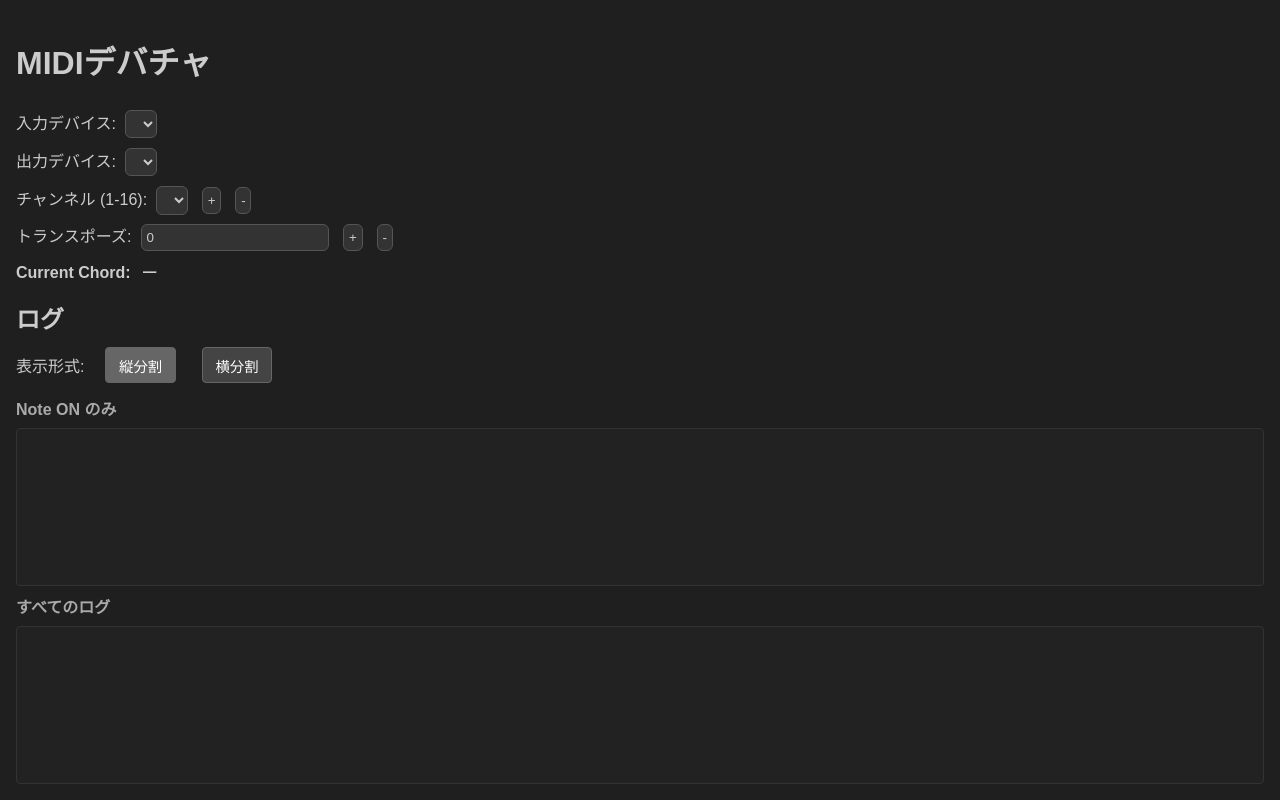
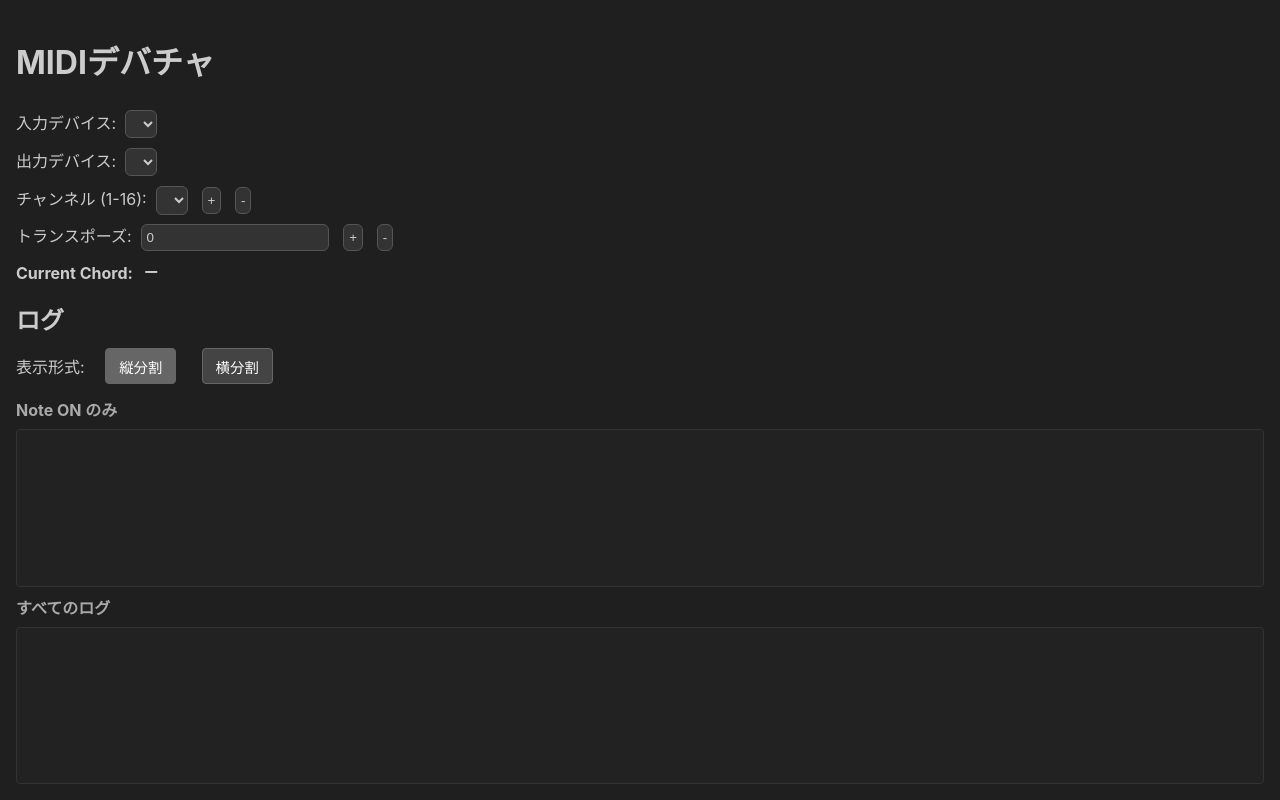
Before and after one commit to ogaog/MidiDevCha, a plain HTML site: page index.html in a window 1280 px wide. Drawn offline with Linux system fonts and the light colour scheme.

Commit message:
フォント

```diff
--- a/index.html
+++ b/index.html
@@ -19,7 +19,7 @@
         body {
             background-color: #1f1f1f;
             color: #ccc;
-            font-family: Arial, sans-serif;
+            font-family: -apple-system, BlinkMacSystemFont, 'Segoe UI', Roboto, 'Helvetica Neue', Arial, 'Noto Sans', sans-serif, 'Apple Color Emoji', 'Segoe UI Emoji', 'Segoe UI Symbol', 'Noto Color Emoji';
             padding: 1rem;
             display: flex;
             flex-direction: column;
@@ -115,7 +115,7 @@
             background: #222;
             padding: 0.5rem;
             border-radius: 4px;
-            font-family: 'Courier New', monospace;
+            font-family: 'SF Mono', Monaco, 'Cascadia Code', 'Roboto Mono', Consolas, 'Courier New', monospace;
             font-size: 0.9rem;
             line-height: 1.3;
             border: 1px solid #333;
```
